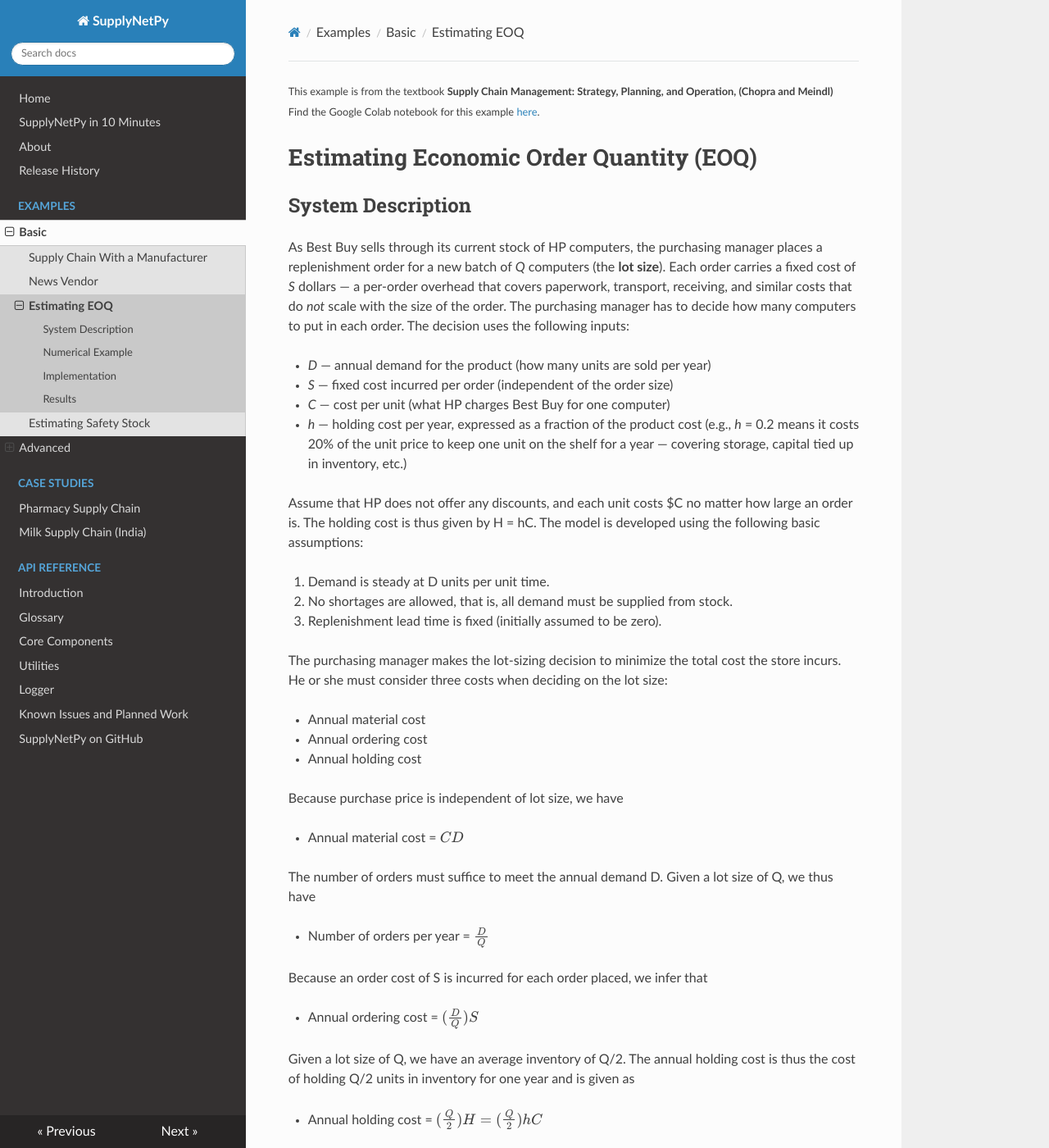
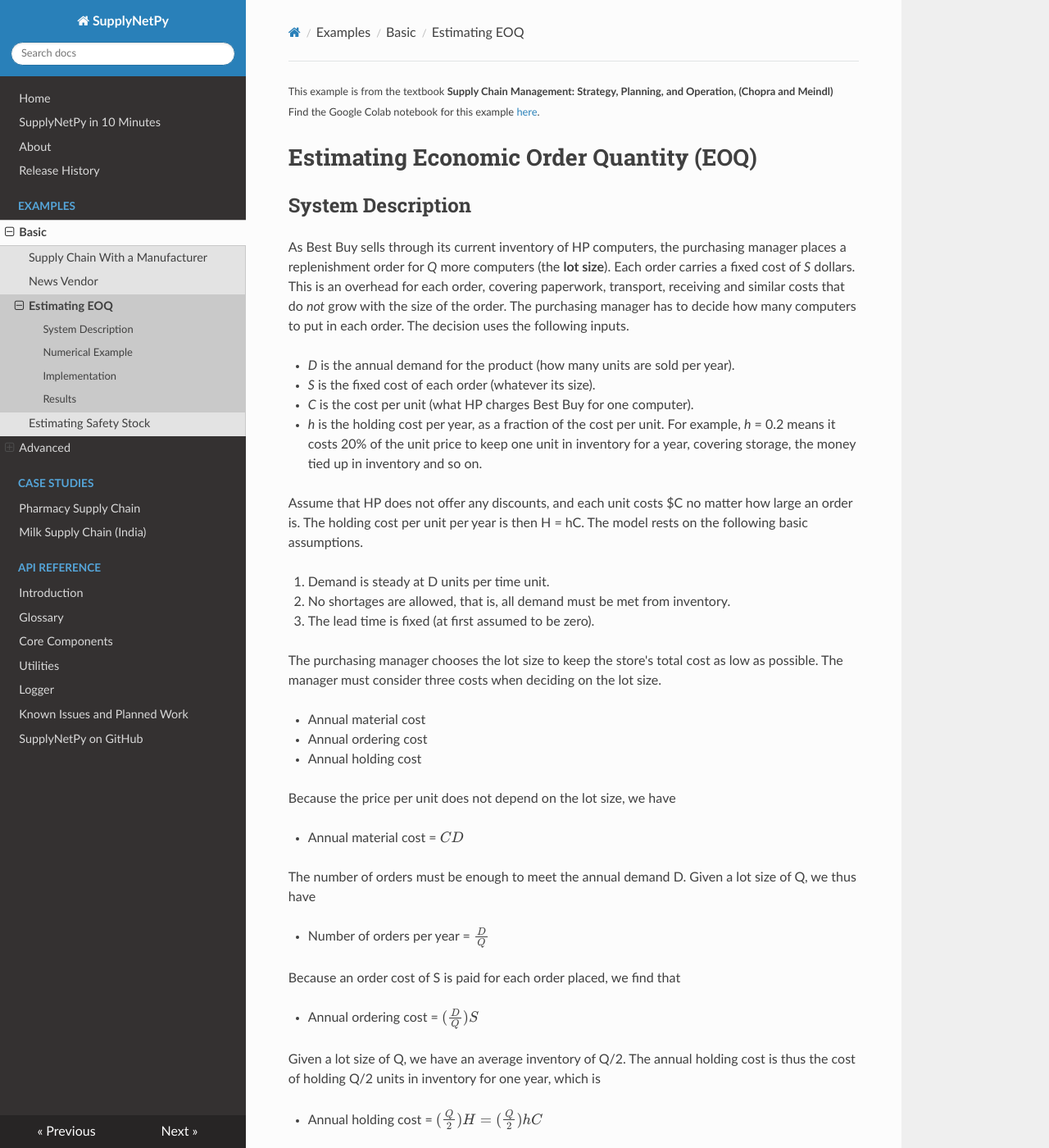
Before and after one commit to SupplyChainSimulation/SupplyNetPy, an MkDocs documentation site: the page built from docs/EOQ_est.md, in a window 1280 px wide and 1400 px high. Shown: the whole window at 82% size. Built offline with MkDocs 1.6.1, drawn with Linux system fonts in a browser that asks for light colours; nearby versions of some CDN libraries; some of the changed text lies outside the part shown.

Commit message:
Use glossary terms in the docs
EOQ example, in the docs page and the notebook's text cells.

Co-Authored-By: Claude Opus 5.5 <noreply@anthropic.com>

```diff
--- a/docs/EOQ_est.md
+++ b/docs/EOQ_est.md
@@ -13,78 +13,77 @@ img{
 
 ## System Description
 
-As Best Buy sells through its current stock of HP computers, the purchasing manager places a replenishment order for a new batch of *Q* computers (the **lot size**). Each order carries a fixed cost of *S* dollars — a per-order overhead that covers paperwork, transport, receiving, and similar costs that do *not* scale with the size of the order. The purchasing manager has to decide how many computers to put in each order. The decision uses the following inputs:
+As Best Buy sells through its current inventory of HP computers, the purchasing manager places a replenishment order for *Q* more computers (the **lot size**). Each order carries a fixed cost of *S* dollars. This is an overhead for each order, covering paperwork, transport, receiving and similar costs that do *not* grow with the size of the order. The purchasing manager has to decide how many computers to put in each order. The decision uses the following inputs.
 
- - *D* — annual demand for the product (how many units are sold per year)
- - *S* — fixed cost incurred per order (independent of the order size)
- - *C* — cost per unit (what HP charges Best Buy for one computer)
- - *h* — holding cost per year, expressed as a fraction of the product cost (e.g., *h* = 0.2 means it costs 20% of the unit price to keep one unit on the shelf for a year — covering storage, capital tied up in inventory, etc.)
+ * *D* is the annual demand for the product (how many units are sold per year).
+ * *S* is the fixed cost of each order (whatever its size).
+ * *C* is the cost per unit (what HP charges Best Buy for one computer).
+ * *h* is the holding cost per year, as a fraction of the cost per unit. For example, *h* = 0.2 means it costs 20% of the unit price to keep one unit in inventory for a year, covering storage, the money tied up in inventory and so on.
 
- Assume that HP does not offer any discounts, and each unit costs $C no matter how large an order is. The holding cost is thus given by H = hC. The model is developed using the following basic assumptions:
+ Assume that HP does not offer any discounts, and each unit costs $C no matter how large an order is. The holding cost per unit per year is then H = hC. The model rests on the following basic assumptions.
 
- 1. Demand is steady at D units per unit time.
- 2. No shortages are allowed, that is, all demand must be supplied from stock.
- 3. Replenishment lead time is fixed (initially assumed to be zero).
+ 1. Demand is steady at D units per time unit.
+ 2. No shortages are allowed, that is, all demand must be met from inventory.
+ 3. The lead time is fixed (at first assumed to be zero).
 
-The purchasing manager makes the lot-sizing decision to minimize the total cost the store incurs. He or she must consider three costs when deciding on the lot size:
+The purchasing manager chooses the lot size to keep the store's total cost as low as possible. The manager must consider three costs when deciding on the lot size.
 
- - Annual material cost
- - Annual ordering cost
- - Annual holding cost
+ * Annual material cost
+ * Annual ordering cost
+ * Annual holding cost
 
- Because purchase price is independent of lot size, we have
+ Because the price per unit does not depend on the lot size, we have
 
-  - Annual material cost = $CD$
+  * Annual material cost = $CD$
 
- The number of orders must suffice to meet the annual demand D. Given a lot size of Q, we thus have
+ The number of orders must be enough to meet the annual demand D. Given a lot size of Q, we thus have
 
-  - Number of orders per year = $\frac{D}{Q}$
+  * Number of orders per year = $\frac{D}{Q}$
 
- Because an order cost of S is incurred for each order placed, we infer that
+ Because an order cost of S is paid for each order placed, we find that
 
-  - Annual ordering cost = $(\frac{D}{Q}){S}$
+  * Annual ordering cost = $(\frac{D}{Q}){S}$
 
-Given a lot size of Q, we have an average inventory of Q/2. The annual holding cost is thus the cost of holding Q/2 units in inventory for one year and is given as
+Given a lot size of Q, we have an average inventory of Q/2. The annual holding cost is thus the cost of holding Q/2 units in inventory for one year, which is
 
-  - Annual holding cost = $(\frac{Q}{2})H = (\frac{Q}{2})hC$
+  * Annual holding cost = $(\frac{Q}{2})H = (\frac{Q}{2})hC$
 
-The total annual cost, TC, is the sum of all three costs and is given as
+The total annual cost, TC, is the sum of all three costs, which is
 
-  - Total annual cost, $TC = CD + (\frac{D}{Q})S + (\frac{Q}{2})hC$
+  * Total annual cost, $TC = CD + (\frac{D}{Q})S + (\frac{Q}{2})hC$
 
 ![lot size](img/EOQ_est_files/EOQ_est_lot_size.png)
 
-<small> Image source: [Textbook] Supply Chain Management: Strategy, Planning, and Operation, (Chopra and Meindl) </small>
+<small> Image source, the textbook <b>Supply Chain Management: Strategy, Planning, and Operation</b> (Chopra and Meindl). </small>
 
-Above figure shows the variation in different costs as the lot size is changed. Observe that  the annual holding cost increases with an increase in lot size. In contrast, the annual ordering cost declines with an increase in lot size. The material cost is independent of lot size because we have assumed the price to be fixed. The total annual cost thus first declines and then increases with an increase in lot size.
+The figure above shows how the different costs change with the lot size. Observe that the annual holding cost increases with an increase in lot size. In contrast, the annual ordering cost declines with an increase in lot size. The material cost is independent of lot size because we have assumed the price to be fixed. The total annual cost thus first declines and then increases with an increase in lot size.
 
 ![sc net](img/EOQ_est_files/EOQ_est_sc_net.png)
 
-From the perspective of the manager at Best Buy, the optimal lot size is one that minimizes the total cost to Best Buy. It is obtained by taking the first derivative of the total cost with respect to Q and setting it equal to 0. The optimum lot size is referred to as the economic order quantity (EOQ). It is denoted by Q* and is given by the following equation:
+From the point of view of the manager at Best Buy, the optimal lot size is the one that keeps Best Buy's total cost as low as possible. It is found by taking the first derivative of the total cost with respect to Q and setting it equal to 0. The optimal lot size is called the economic order quantity (EOQ). It is written Q* and is given by the equation below.
 
 Optimal lot size, $Q* = \sqrt{\frac{2DS}{hC}}$
 
 ## Numerical Example
 
-Demand for the Deskpro computer at Best Buy is 1,000 units per month. Best Buy incurs a fixed order placement, transportation, and receiving cost of $4,000 each time an order is placed. Each computer costs Best Buy $500 and the retailer has a holding cost of 20 percent. Evaluate the number of computers that the store manager should order in each replenishment lot.
+Demand for the Deskpro computer at Best Buy is 1,000 units per month. Best Buy incurs a fixed order placement, transportation, and receiving cost of $4,000 each time an order is placed. Each computer costs Best Buy $500 and the retailer has a holding cost of 20 percent. Work out the number of computers the store manager should order in each replenishment order.
 
-Analysis:
-In this case, the store manager has the following inputs:
+**Analysis.** In this case, the store manager has the following inputs.
 
- - Annual demand, $D = 1,000 * 12 = 12,000$ units
- - Order cost per lot, $S = 4,000$
- - Unit cost per computer, $C = 500$
- - Holding cost per year as a fraction of unit cost, $h = 0.2$
+ * Annual demand, $D = 1,000 * 12 = 12,000$ units
+ * Order cost per lot, $S = 4,000$
+ * Unit cost per computer, $C = 500$
+ * Holding cost per year as a fraction of the unit cost, $h = 0.2$
 
 Using the EOQ formula, the optimal lot size is<br>
 
 Optimal order size = Q* =  $\sqrt{\frac{2 * 12,000 * 4,000}{0.2 * 500}} = 980$
 
-To minimize the total cost at Best Buy, the store manager orders a lot size of 980 computers for each replenishment order. The cycle inventory is the average resulting inventory and is given by<br>
+To keep the total cost at Best Buy as low as possible, the store manager orders a lot size of 980 computers in each replenishment order. The cycle inventory is the resulting average inventory, which is<br>
 
 Cycle inventory = $\frac{Q*}{2} = 490$
 
-For a lot size of Q* = 980, the store manager evaluates<br>
+For a lot size of Q* = 980, the store manager works out<br>
 
 Number of orders per year = $\frac{D} {Q*} = \frac{12,000} {980} = 12.24$<br>
 Annual ordering and holding cost = $\frac{D} {Q*} S + (\frac{Q*} {2}) hC = 97,980$<br>
@@ -271,4 +270,4 @@ plt.show()
 
 ![estimated EOQ](img/EOQ_est_files/EOQ_est_1_1.png)
 
-We conducted multiple simulations with varying lengths (1000, 2000, 3000, 4000, 5000, and 6000). Our findings indicated that when the simulation length is less than 4000, the Economic Order Quantity (EOQ) is approximately 1010. Additionally, we found that the results improve as the simulation length increases.
+We ran several simulations of different lengths (1000, 2000, 3000, 4000, 5000 and 6000 time units, each read as a day). When the simulation is shorter than 4000 time units, the economic order quantity (EOQ) comes out at about 1010. The results get closer to the analytical answer as the simulation gets longer.
```
Also changed, not shown: 1 other file.
